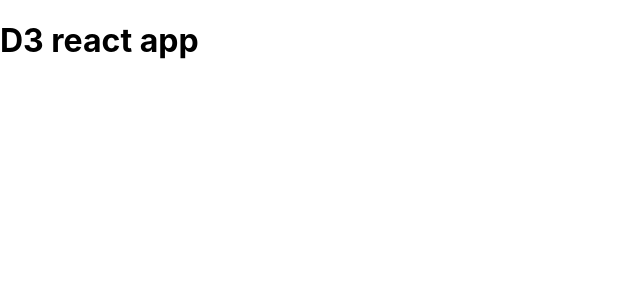
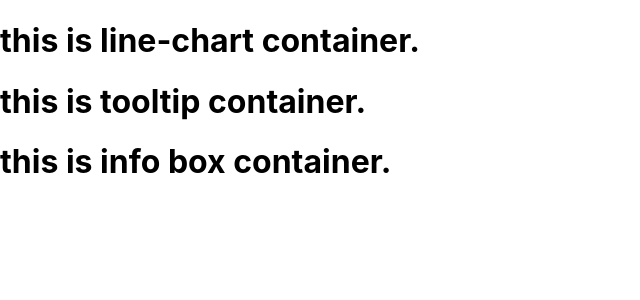
Before and after one commit to GovindNagalapuram/react-d3, a React (Create React App) app: page / in a window 1280 px wide. Shown: the top 300 px of the page, without its empty margins (0-640 px from the left). Built offline with nearby package versions, Linux system fonts and the light colour scheme.

Commit message:
created file structure with api for line-chart using d3

```diff
--- a/src/App.js
+++ b/src/App.js
@@ -1,10 +1,14 @@
 import React from 'react';
+import InfoBox from './components/lineChart/infoBox';
+import ToolTip from './components/lineChart/toolTip';
+import LineChart from './components/lineChart/lineChart';
+import LineIndex from './components/lineChart';
 
 
 function App() {
   return (
-    <div className="App">
-      <h1>D3 react app</h1>
+    <div className="container">
+        <LineIndex/>
     </div>
   );
 }
--- /dev/null
+++ b/src/components/lineChart/index.js
@@ -0,0 +1,17 @@
+import React, { Component } from 'react';
+// import moment from 'moment';
+import LineChart from './lineChart';
+import ToolTip from './toolTip';
+import InfoBox from './infoBox';
+
+const LineIndex = () => {
+    return(
+        <div className="index-container">
+            <LineChart/>
+            <ToolTip/>
+            <InfoBox/>
+        </div>
+    )
+}
+
+export default LineIndex;
--- /dev/null
+++ b/src/components/lineChart/infoBox.js
@@ -0,0 +1,22 @@
+// cindesk API = https://api.coindesk.com/v1/bpi/historical/close.json
+
+// The API returns an object that looks like this:
+//   “bpi”: {
+//     “2017–06–24”: 2619.1188,
+//     ”2017–06–25": 2594.4538,
+//     ”2017–06–26": 2485.3588,
+//     ”2017–06–27": 2593.17,
+//     ”2017–06–28": 2584.5638,
+//     // ...
+//   }
+// }
+
+import React, { Component } from 'react';
+
+const InfoBox = () => {
+    return (
+        <h1>this is info box container.</h1>
+    )
+}
+
+export default InfoBox;
--- /dev/null
+++ b/src/components/lineChart/lineChart.js
@@ -0,0 +1,20 @@
+// functions to use making a line chart in a single svg(scalable vector graph) element.
+
+// this.makeAxis()         Makes Graph Axis
+// this.makePath()         Makes Graph Line
+// this.makeArea()         Makes Shaded Graph Area (under line)
+// this.makeLabels()       Makes Graph Labels
+// this.getCoords(e)       When Hovered Gets Coords of Hover
+// this.createLine()       When Hovered Makes Vertical Line
+// this.makeActivePoint()  When Hovered Finds Closest Point
+// this.stopHover()        Clears Line and Point When Hover Stops
+
+import React, { Component } from 'react';
+
+const LineChart = () => {
+    return (
+        <h1>this is line-chart container.</h1>
+    )
+}
+
+export default LineChart;
--- /dev/null
+++ b/src/components/lineChart/toolTip.js
@@ -0,0 +1,9 @@
+import React, { Component } from 'react';
+
+const ToolTip = () => {
+    return (
+        <h1>this is tooltip container.</h1>
+    )
+}
+
+export default ToolTip;
```
